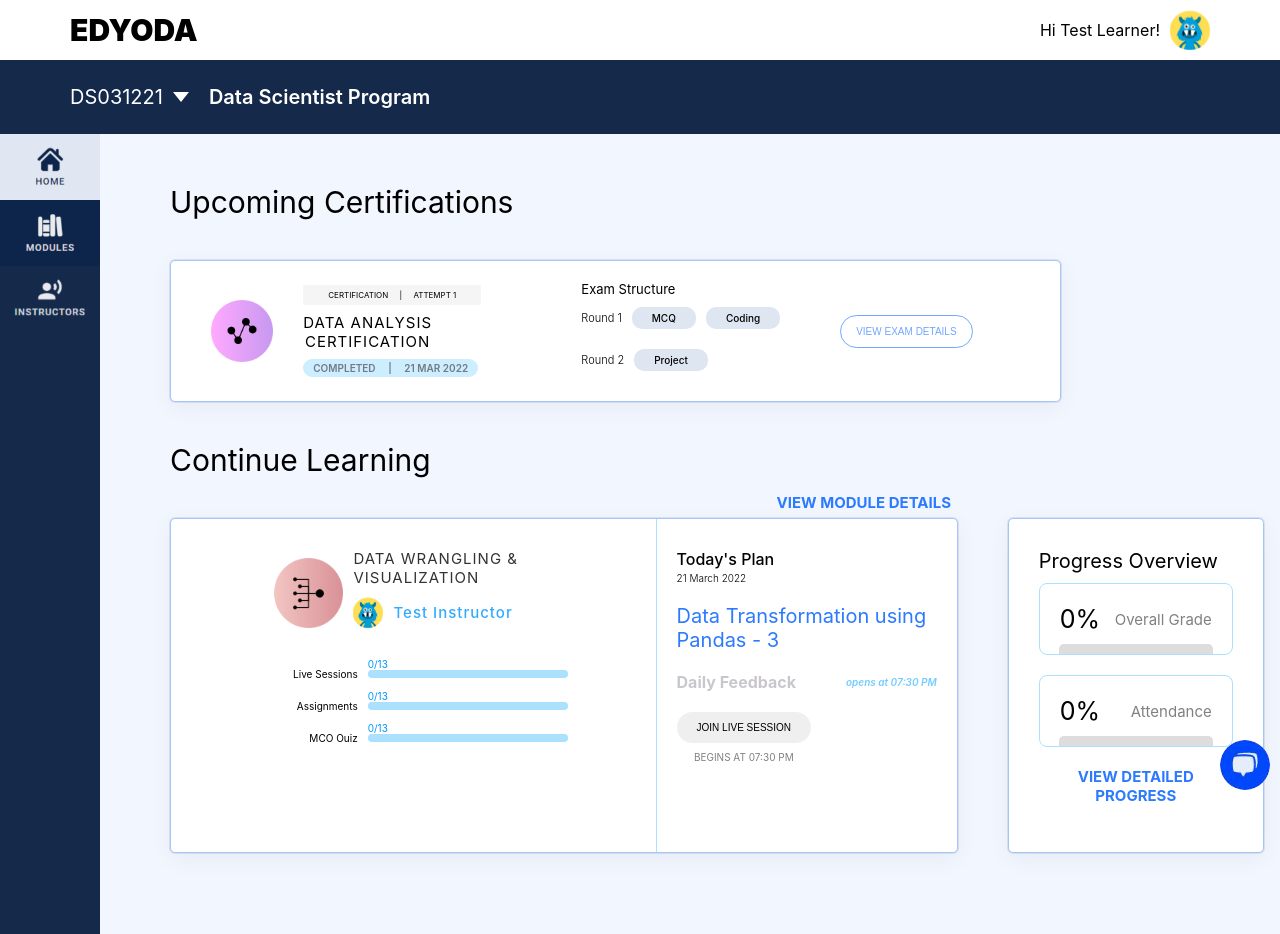
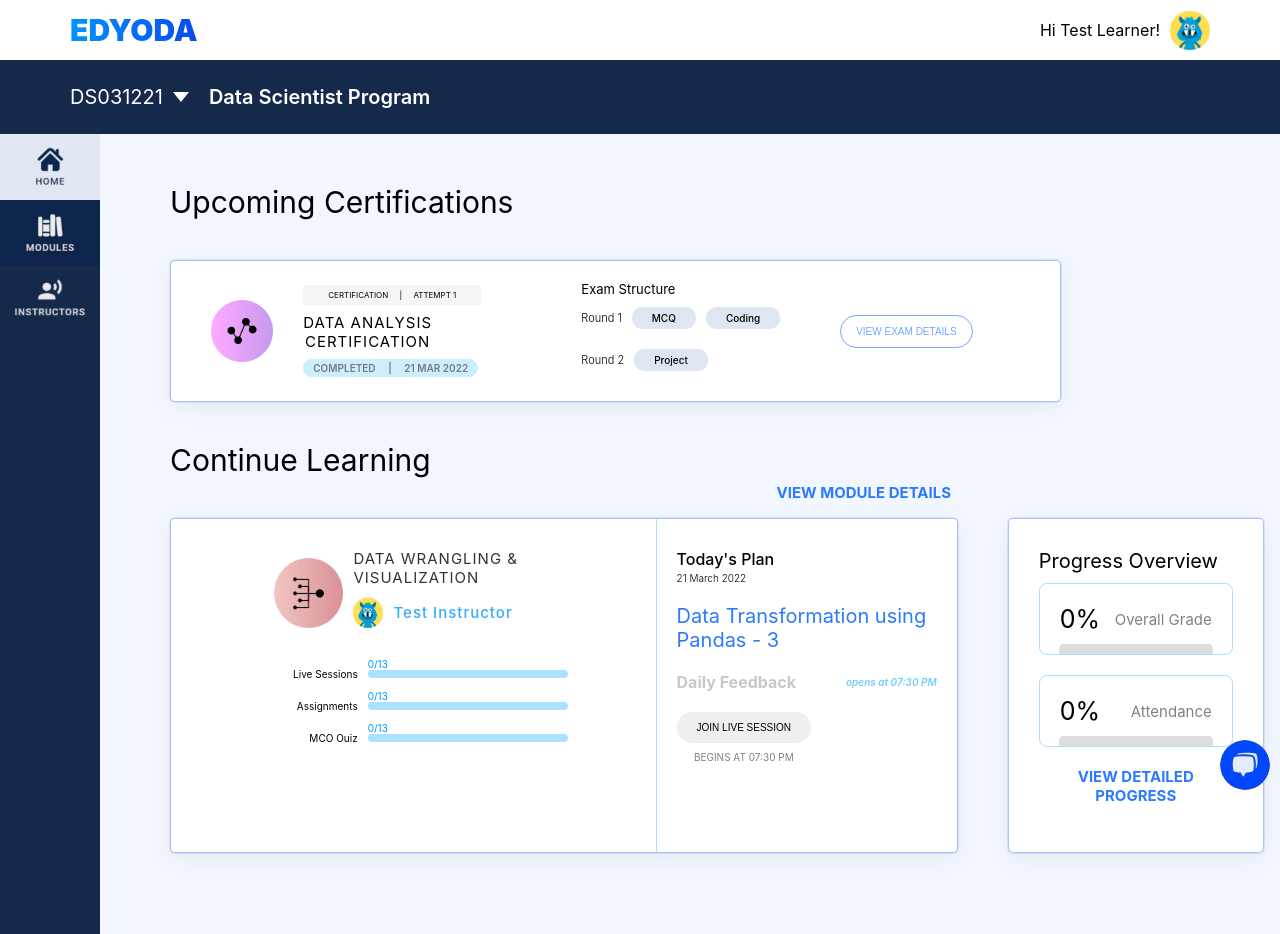
Before and after one commit to 1711shashank/edyoda, a React (Create React App) app: page / in a window 1280 px wide. Built offline with nearby package versions, Linux system fonts and the light colour scheme.

Commit message:
company text color and SessionPlanCard border issue solved

```diff
--- a/src/Components/Header.css
+++ b/src/Components/Header.css
@@ -7,8 +7,12 @@
     background-color: #FFFFFF;
 }
 .header-company-name{
+    display: inline-block;
     font-weight: 900;
     font-size: 3rem;
+    background-image: linear-gradient(to right, #0094FF, #0A49EF);
+    color: transparent;
+    -webkit-background-clip:text;
 }
 
 .header-user{
--- a/src/Components/SessionPlanCard.css
+++ b/src/Components/SessionPlanCard.css
@@ -15,6 +15,7 @@
     justify-content: center;
     width: 25%;
     padding: 0.8rem 0 1.2rem 0;
+    border-bottom: 1px solid #a3c6ff;;
 }
 
 .SessionPlanCard-head-item>p {
@@ -49,6 +50,7 @@
     border-radius: 0 0 5px 5px;
     width: 65vw;
     padding: 5rem;
+    border-top:none;
 
 
     display: flex;
--- a/src/Pages/Home.css
+++ b/src/Pages/Home.css
@@ -60,7 +60,7 @@
 
 .view-module-text {
     position: relative;
-    top: -29rem;
+    top: -30rem;
     right: -12rem;
     color: #2C7AFE;
     font-size: 1.5rem;
```
Also changed, not shown: src/Assets/homeIcon.svg (deleted).
